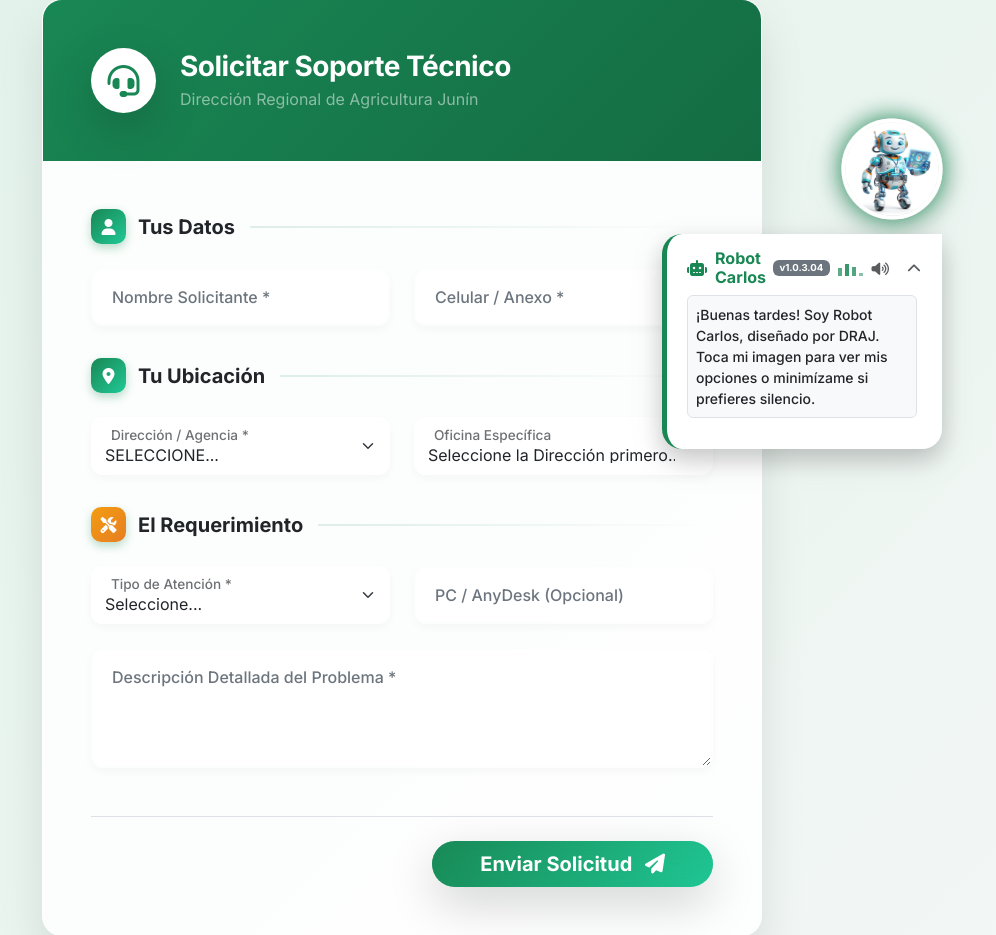
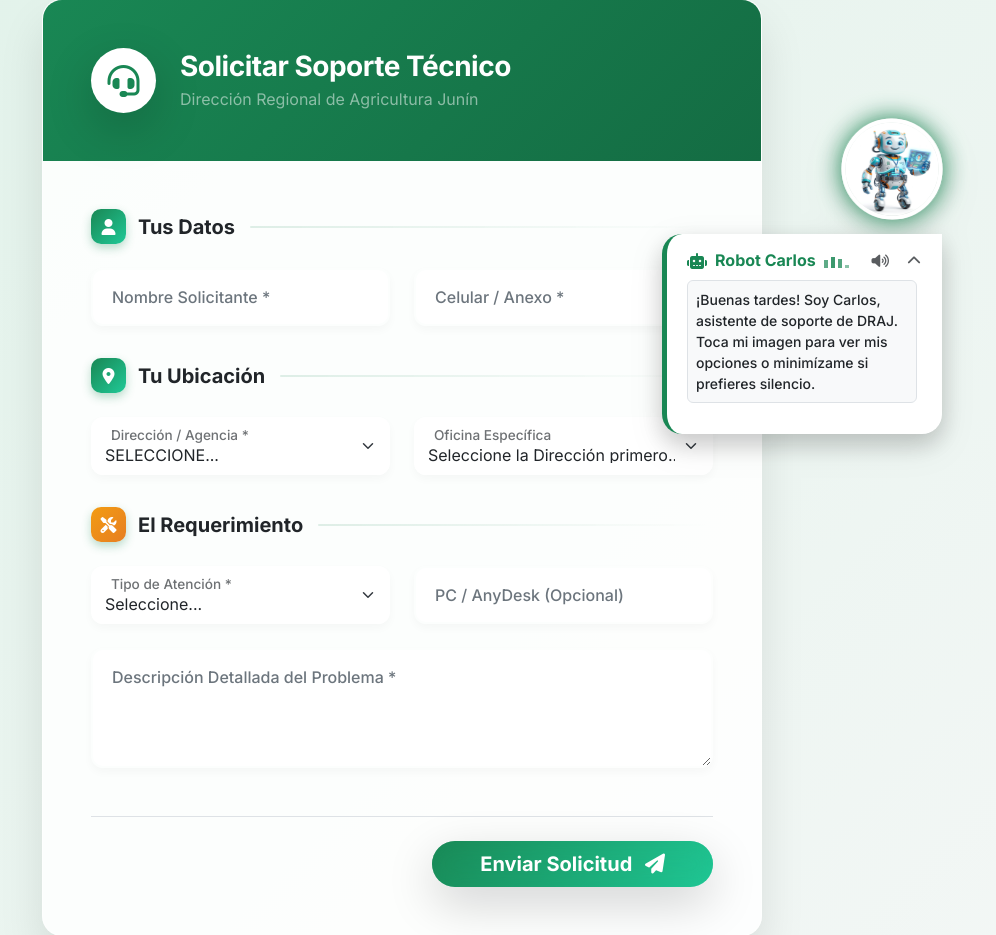
Before and after one commit to raulmarincarlos-eng/soporte-draj, a Flask app: page /solicitar in a window 1280 px wide. Shown: the part 127-1062 px from the top of the page, without its empty margins (238-1234 px from the left). Run offline with Flask 3, Linux system fonts and the light colour scheme.

Commit message:
Formalize robot assistant to Carlos

```diff
--- a/templates/solicitar.html
+++ b/templates/solicitar.html
@@ -395,7 +395,7 @@ document.getElementById('form-solicitud').addEventListener('submit', function()
     <div class="speech-bubble" id="robot-bubble">
         <div class="d-flex justify-content-between align-items-center mb-1">
             <h6 class="fw-bold text-success mb-0 d-flex align-items-center">
-                <i class="fas fa-robot me-2"></i>Robot Carlos <span class="badge bg-secondary ms-1" style="font-size: 0.6rem;">v1.0.3.04</span>
+                <i class="fas fa-robot me-2"></i>Robot Carlos
                 <div class="sound-waves ms-2" id="sound-waves">
                     <div class="bar"></div><div class="bar"></div><div class="bar"></div><div class="bar"></div>
                 </div>
@@ -686,7 +686,7 @@ document.getElementById('form-solicitud').addEventListener('submit', function()
             else if (hora < 19) saludo = "¡Buenas tardes!";
             else saludo = "¡Buenas noches!";
 
-            hablarTexto(`${saludo} Soy Robot Carlos, diseñado por DRAJ. Toca mi imagen para ver mis opciones o minimízame si prefieres silencio.`);
+            hablarTexto(`${saludo} Soy Carlos, asistente de soporte de DRAJ. Toca mi imagen para ver mis opciones o minimízame si prefieres silencio.`);
         }, 1000);
     });
 </script>
```
